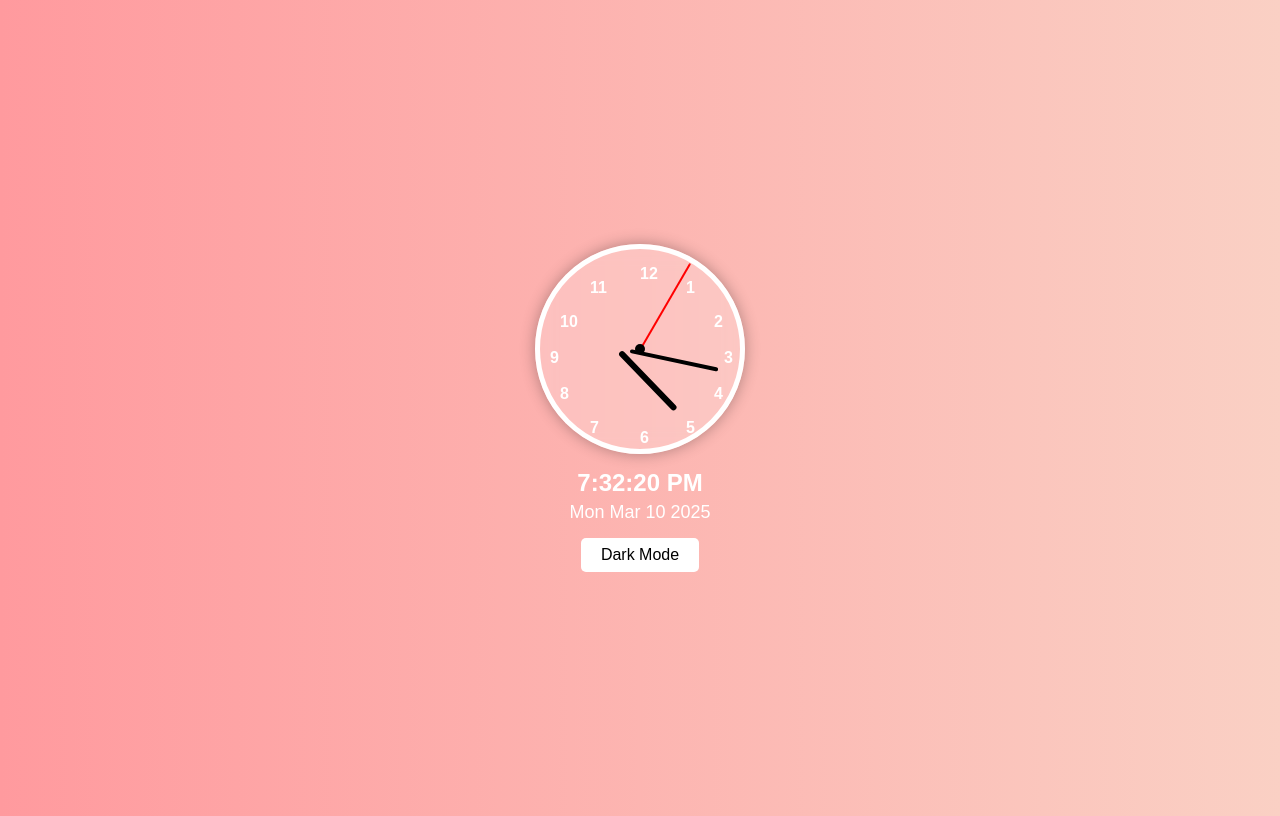
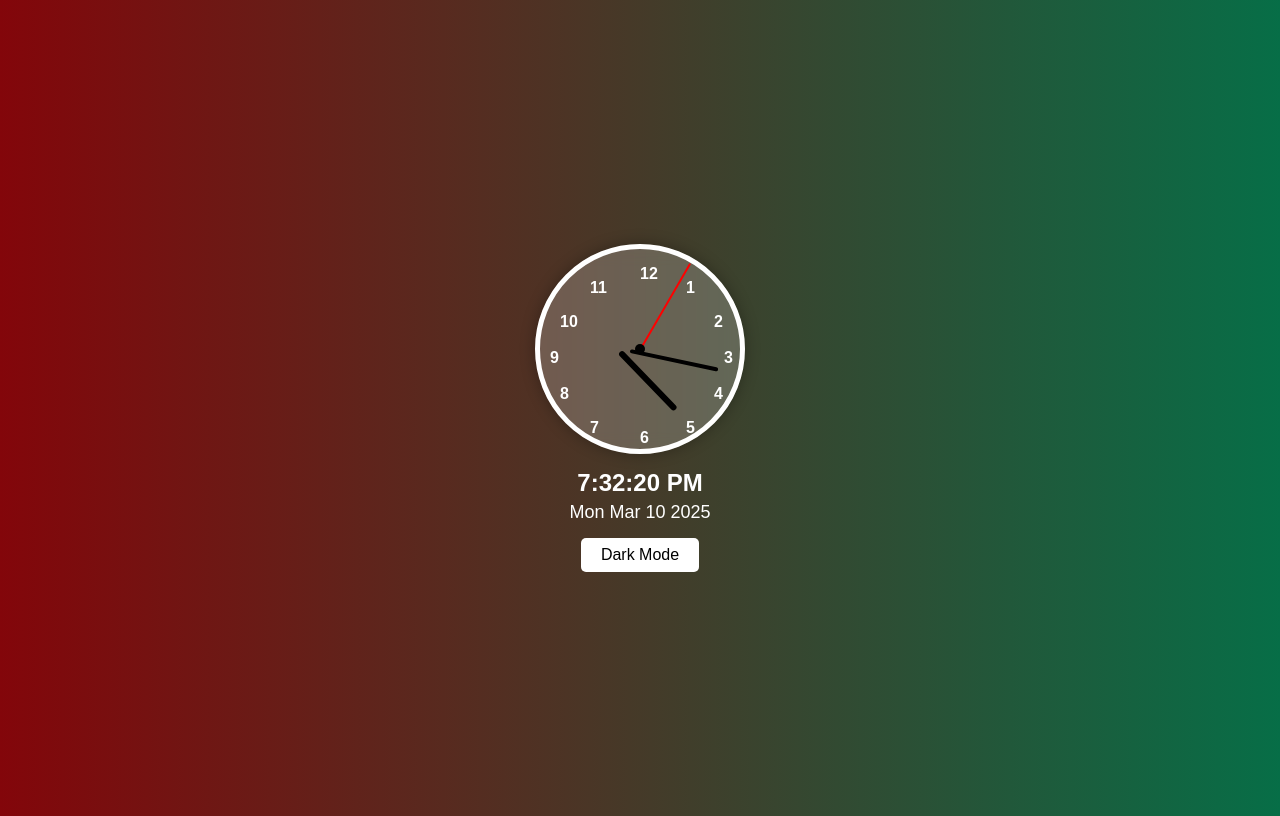
Before and after one commit to alijandeveloper/Analog-Clock, a plain HTML site: page index.html in a window 1280 px wide. Drawn offline with Linux system fonts and the light colour scheme.

Commit message:
all done

```diff
--- a/styles.css
+++ b/styles.css
@@ -4,7 +4,7 @@ body {
     justify-content: center;
     align-items: center;
     height: 100vh;
-    background: linear-gradient(to right, #ff9a9e, #fad0c4);
+    background: linear-gradient(to right, #83060a, #076e47);
     transition: background 0.5s ease;
     font-family: Arial, sans-serif;
     flex-direction: column;
```
